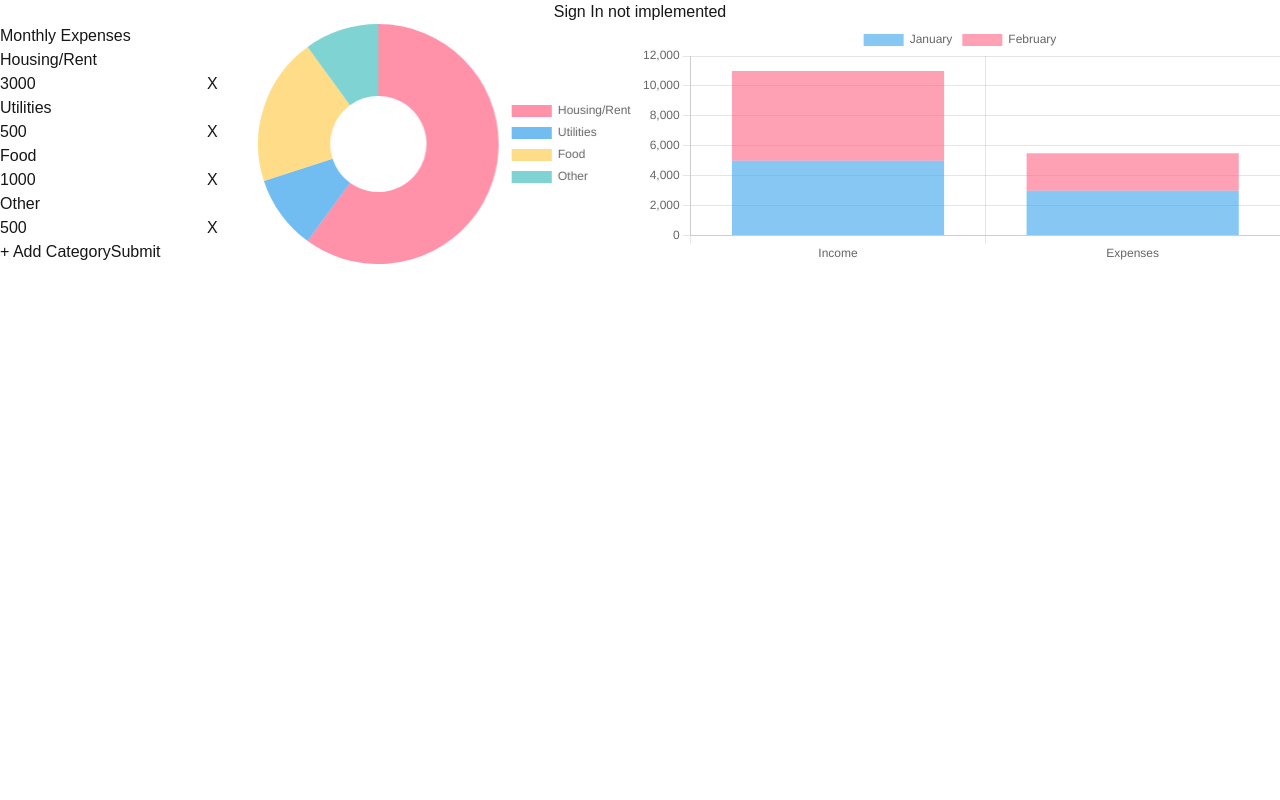
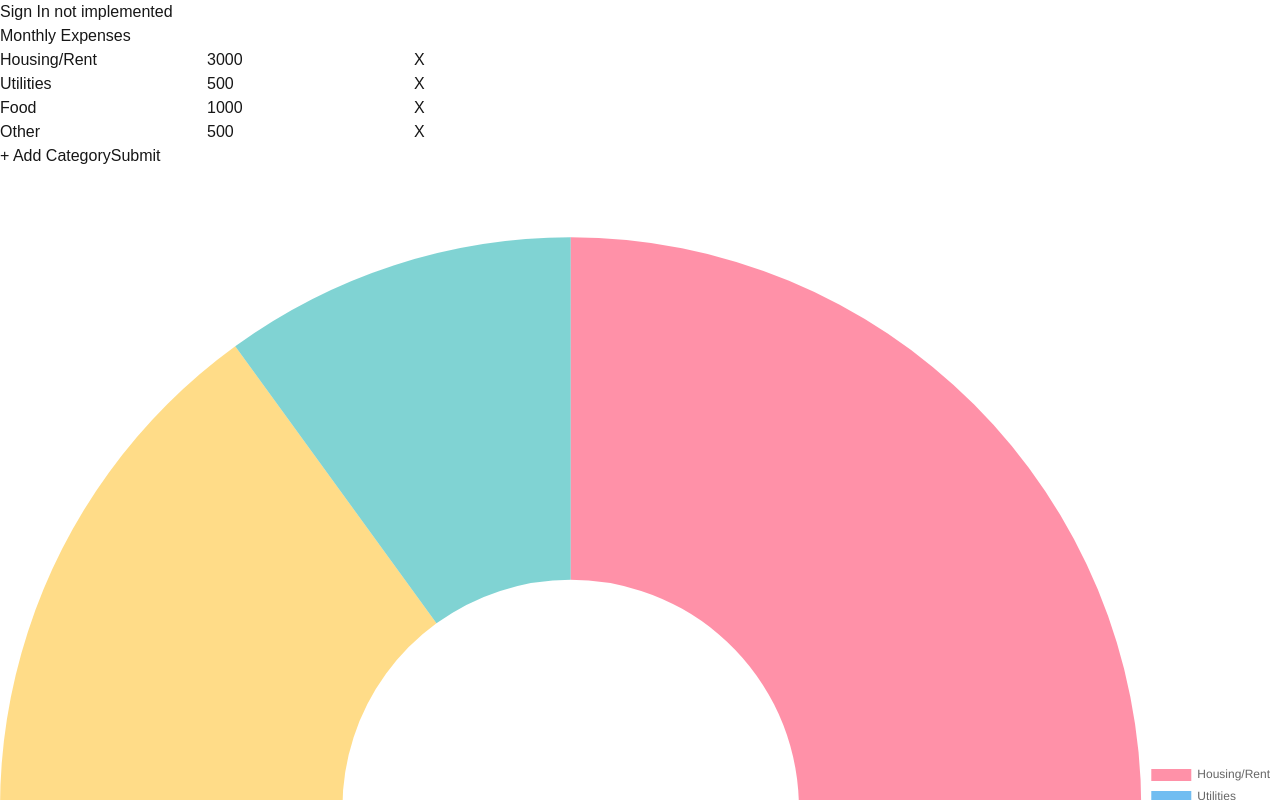
Before and after one commit to yatfu/budget-vis-next, a Next.js app: page / in a window 1280 px wide. Shown: the top 800 px of the page. Built offline with nearby package versions, Linux system fonts and the light colour scheme.

Commit message:
deleted all css, removed dependencies, OTHER FILES ADDED DuNNO

```diff
--- a/app/App.css
+++ /dev/null
@@ -1,16 +0,0 @@
-#root {
-  text-align: center;
-  width: 100vw;
-  max-width: 1280px;
-  margin: 0 auto;
-}
-
-#root div {
-    border-style: solid;
-}
-
-#income-expenses-section {
-  display: grid;
-  grid-template-columns: 1fr 1fr;
-  grid-template-rows: auto auto;
-}
--- a/app/components/IncomeExpenses.css
+++ /dev/null
@@ -1,31 +0,0 @@
-.income-expenses-chart {
-  width: 100%;
-  height: auto;
-}
-
-.income-expenses-form-buttons {
-    display: flex;
-}
-
-.income {
-  grid-column: 1;
-  grid-row: 1;
-  display: flex;
-}
-
-.expenses {
-  grid-column: 1;
-  grid-row: 2;
-  display: flex;
-}
-
-.ratio {
-  grid-column: 2;
-  grid-row: 1 / span 2;
-}
-
-
-canvas {
-  max-width: 100%;
-  max-height: 100%;
-}
--- a/app/components/Nav.css
+++ /dev/null
@@ -1,11 +0,0 @@
-.nav {
-    display: flex;
-    align-items: center;
-    justify-content: space-between;
-}
-
-.nav button {
-    display: flex;
-    align-items: center;
-    margin: 0 auto;
-}
--- a/app/components/Nav.jsx
+++ b/app/components/Nav.jsx
@@ -1,5 +1,4 @@
 import React from 'react';
-import './Nav.css';
 
 function Nav() {
   return (
--- a/app/page.tsx
+++ b/app/page.tsx
@@ -1,6 +1,4 @@
 "use client";
-import './App.css'
-import './components/IncomeExpenses.css'
 import Nav from './components/Nav'
 import Expenses from './components/Expenses'
 import Ratio from './components/Ratio'
```
